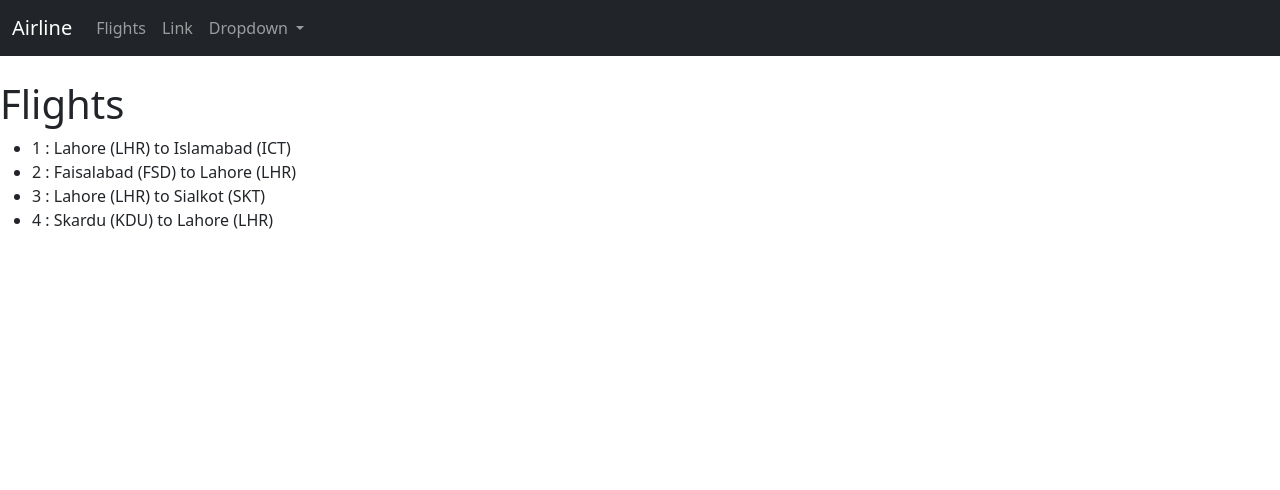
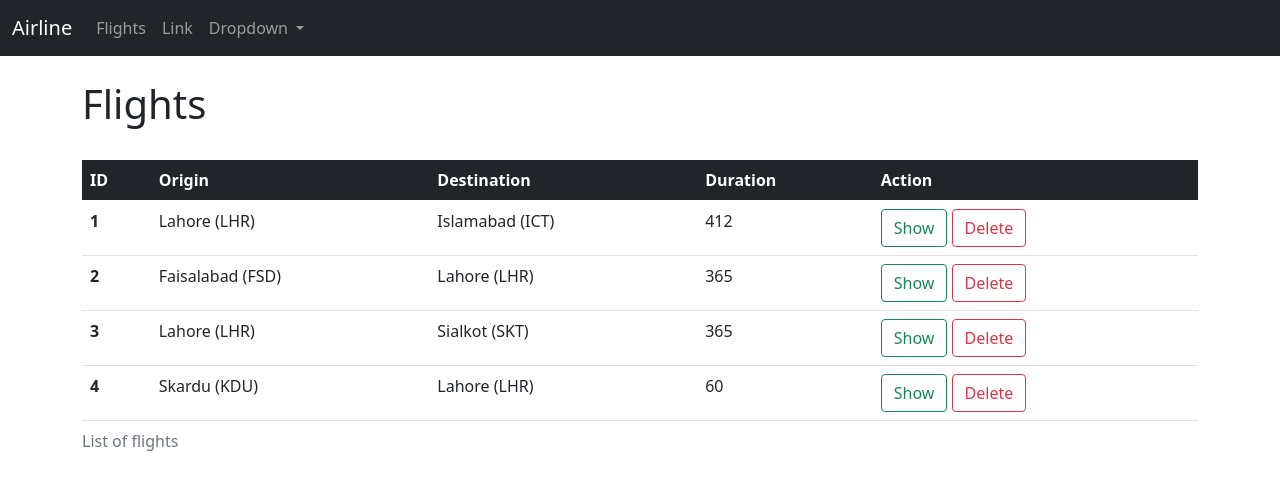
Before and after one commit to dev-nomi/airline, a Django app: page /flights/ in a window 1280 px wide. Shown: the top 490 px of the page. Run offline with Django 3.2, Linux system fonts and the light colour scheme; data comes from the database, SQL or seed files in the repository; both versions use the stored data as it was after the commit; some libraries are stand-ins or nearby versions.

Commit message:
Change the layout

```diff
--- a/flights/templates/flights/index.html
+++ b/flights/templates/flights/index.html
@@ -2,10 +2,34 @@
 
 {% block body %}
   <br>
-  <h1>Flights</h1>
-  <ul>
-    {% for flight in flights %}
-      <li> {{ flight }}</li>
-    {% endfor %}
-  </ul>
+  <div class="container">
+    <h1>Flights</h1>
+    <br>
+    <table class="table">
+      <caption>List of flights</caption>
+      <thead class="table-dark">
+        <tr>
+          <th scope="col">ID</th>
+          <th scope="col">Origin</th>
+          <th scope="col">Destination</th>
+          <th scope="col">Duration</th>
+          <th scope="col">Action</th>
+        </tr>
+      </thead>
+      <tbody>
+        {% for flight in flights %}
+          <tr>
+            <th scope="row">{{ flight.id }}</th>
+            <td>{{ flight.origin }}</td>
+            <td>{{ flight.destination }}</td>
+            <td>{{ flight.duration }}</td>
+            <td>
+              <a type="button" class="btn btn-outline-success" href="{% url 'flights:show' flight.id %}">Show</a>
+              <a type="button" class="btn btn-outline-danger" href="" >Delete</a>
+            </td>
+          </tr>
+        {% endfor %}
+      </tbody>
+    </table>
+  </div>
 {% endblock %}
--- a/flights/urls.py
+++ b/flights/urls.py
@@ -6,5 +6,6 @@ from . import views
 
 app_name='flights'
 urlpatterns = [
-  path('',views.index,name='index')
+  path('',views.index,name='index'),
+  path('<int:flight_id>',views.show,name='show')
 ]
--- a/flights/views.py
+++ b/flights/views.py
@@ -12,3 +12,8 @@ def index(request):
   return render(request,'flights/index.html',{
     'flights' : Flight.objects.all()
   })
+
+def show(request,flight_id):
+  return render(request,'flights/show.html',{
+    'flight': Flight.objects.get(pk=flight_id)
+  })
```
Also changed, not shown: flights/templates/flights/show.html (added, +25 -0 lines), db.sqlite3.
